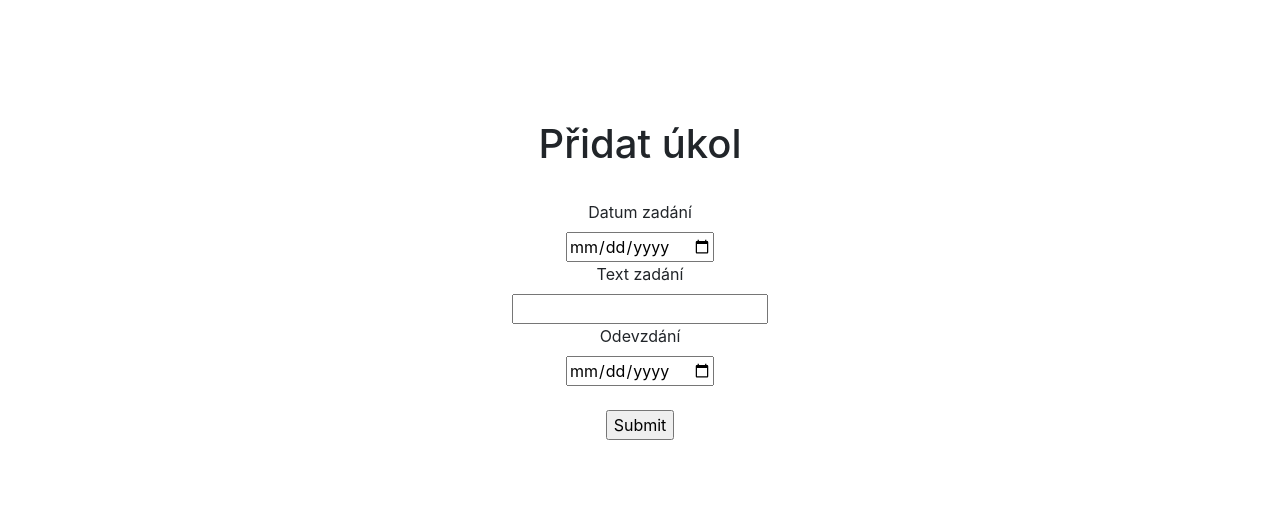
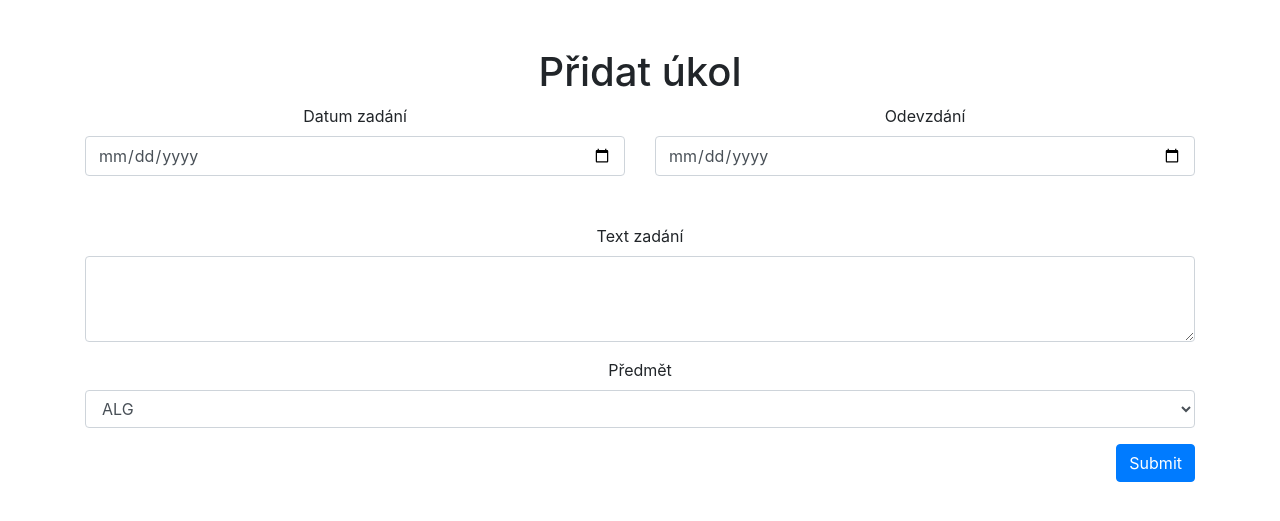
Before and after one commit to l1fsec/nastenka, a PHP site: page /pridat.html in a window 1280 px wide. Shown: the part 56-577 px from the top of the page. Run offline with PHP 8.4, Linux system fonts and the light colour scheme; some libraries are stand-ins or nearby versions.

Commit message:
pridani predmetu, format datumu

```diff
--- a/pridat.html
+++ b/pridat.html
@@ -15,27 +15,51 @@
     <link rel="stylesheet" href="assets/style.css" />
     <title>Přidat úkol</title>
   </head>
-  <nav class="navbar navbar-expand-lg navbar-dark bg-dark">
-    <a class="navbar-brand" href="index.php">Zpět</a>
-  </nav>
-  <div class="box">
+
     <body>
-      <div class="text-center">
+      <nav class="navbar navbar-expand-lg navbar-dark bg-dark">
+        <a class="navbar-brand" href="index.php">Zpět</a>
+      </nav>
+
+      <div class="container text-center mt-5">
         <h1>Přidat úkol</h1>
         <form method="POST" action="pridat.php">
-          <br />
-          <label for="zadani">Datum zadání</label>
-          <br />
-          <input type="date" name="datum_zad" />
-          <br />
-          <label for="text">Text zadání</label>
-          <br />
-          <input type="text" name="text_zad" /><br />
-          <label for="odevzdani">Odevzdání</label>
-          <br />
-          <input type="date" name="datum_ode" /><br />
-          <br />
-          <input type="submit" name="submit" />
+          <div class="row">
+            <div class="col">
+              <label for="zadani">Datum zadání</label>
+              <input class="form-control" type="date" name="datum_zad" />
+            </div>
+            <div class="col">
+              <label for="odevzdani">Odevzdání</label>
+              <input class="form-control" type="date" name="datum_ode" />
+            </div>
+          </div>
+
+          <div class="form-group mt-5">
+            <label for="text">Text zadání</label>
+            <textarea class="form-control" rows="3" name="text_zad"></textarea>
+          </div>
+
+          <div class="form-group">
+            <label for="predmet">Předmět</label>
+            <select class="form-control" name="predmet">
+              <option value="ALG">ALG</option>
+              <option value="APS">APS</option>
+              <option value="CJL">CJL</option>
+              <option value="DAT">DAT</option>
+              <option value="DAS">DAS</option>
+              <option value="ELT">ELT</option>
+              <option value="FYZ">FYZ</option>
+              <option value="MAT">MAT</option>
+              <option value="OBN">OBN</option>
+              <option value="PVA">PVA</option>
+              <option value="TEV">TEV</option>
+              <option value="WEA">WEA</option>
+              <option value="ZPV">ZPV</option>
+            </select>
+          </div>
+
+          <input type="submit" class="btn btn-primary float-right" name="submit" />
         </form>
       </div>
 
@@ -55,5 +79,5 @@
         crossorigin="anonymous"
       ></script>
     </body>
-  </div>
+
 </html>
--- a/pridat.php
+++ b/pridat.php
@@ -2,13 +2,12 @@
 header('Location: index.php');
 include('config.php');
 
-$text_zad = "";
-
 $datum_zad = $_POST["datum_zad"];
 $text_zad = xssochrana($_POST["text_zad"]);
 $datum_ode = $_POST["datum_ode"];
+$predmet = $_POST["predmet"];
 
-$sql = "INSERT INTO info (datum_zad, text_zad, datum_ode ) VALUES ('$datum_zad', '$text_zad', '$datum_ode')";
+$sql = "INSERT INTO info (datum_zad, text_zad, datum_ode, predmet) VALUES ('$datum_zad', '$text_zad', '$datum_ode', '$predmet')";
 $conn->query($sql);
 
 function xssochrana($data) {
```
Also changed, not shown: index.php (+5 -3 lines).
